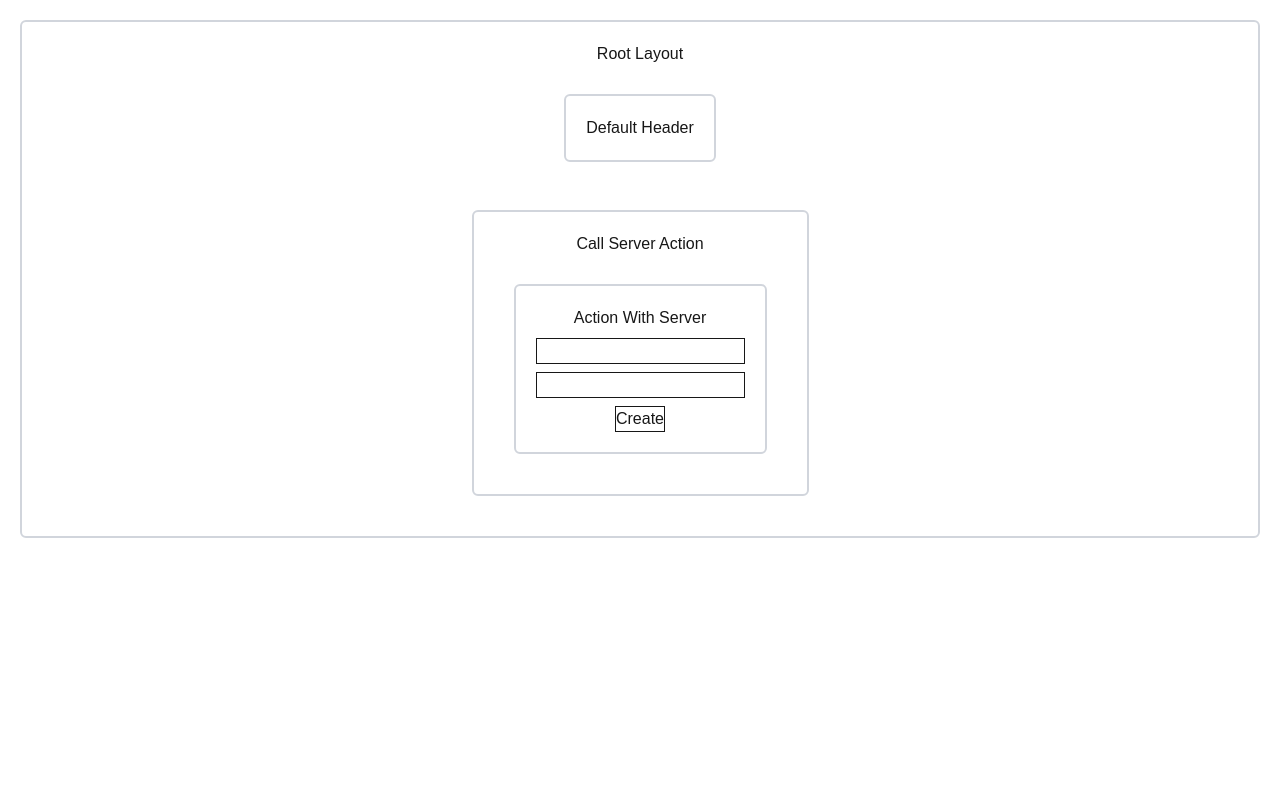
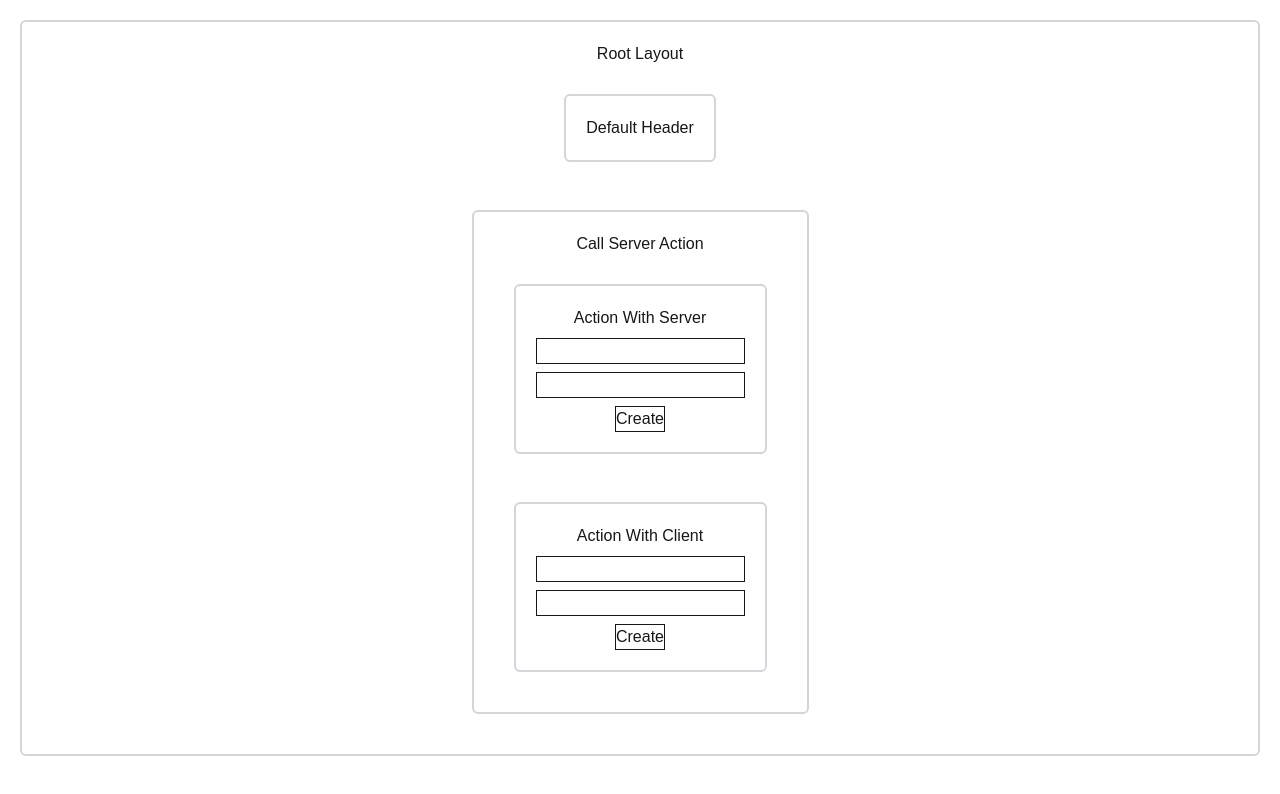
Before and after one commit to Yamamoto-Masaya1122/test-next.js, a Next.js app: page /call-server-action in a window 1280 px wide. Shown: the top 794 px of the page. Built offline with nearby package versions, Linux system fonts and the light colour scheme.

Commit message:
20251016学習

```diff
--- /dev/null
+++ b/src/actions/action-called-client.ts
@@ -0,0 +1,36 @@
+"use server";
+
+import { ERROR_MESSAGES } from "@/constants";
+import prisma from "@/lib/prisma";
+
+export const actionCalledClient = async (
+  name: string,
+  email: string
+): Promise<
+  | { success: false; errors: (keyof typeof ERROR_MESSAGES)[] }
+  | { success: true }
+> => {
+  try {
+    const errors: (keyof typeof ERROR_MESSAGES)[] = [];
+
+    if (name === "") {
+      errors.push("empty_name");
+    }
+    if (email === "") {
+      errors.push("empty_email");
+    }
+    if (errors.length > 0) {
+      return { success: false, errors };
+    }
+    await prisma.user.create({
+      data: {
+        name,
+        email,
+      },
+    });
+    return { success: true };
+  } catch (error) {
+    console.error(error);
+    return { success: false, errors: ["unexpected_error"] };
+  }
+};
--- a/src/app/(practice)/call-server-action/page.tsx
+++ b/src/app/(practice)/call-server-action/page.tsx
@@ -2,6 +2,7 @@ import React from "react";
 import { ERROR_MESSAGES } from "@/constants";
 import Box from "@/components/Box";
 import ActionWithServer from "@/components/ActionWithServer";
+import ActionWithClient from "@/components/ActionWithClient";
 
 type PropsType = {
   searchParams: Promise<{
@@ -14,6 +15,7 @@ const CallServerActionPage = async ({ searchParams }: PropsType) => {
     <Box>
       <h1>Call Server Action</h1>
       <ActionWithServer searchParams={searchParams} />
+      <ActionWithClient />
     </Box>
   );
 };
--- /dev/null
+++ b/src/components/ActionWithClient.tsx
@@ -0,0 +1,83 @@
+"use client";
+
+import React, { useState } from "react";
+import { actionCalledClient } from "@/actions/action-called-client";
+import { ERROR_MESSAGES } from "@/constants";
+import { ChangeEvent, FormEvent } from "react";
+import { useRouter } from "next/navigation";
+import Box from "@/components/Box";
+
+const ActionWithClient = () => {
+  const router = useRouter();
+  const [info, setInfo] = useState({
+    name: "",
+    email: "",
+  });
+  const [loading, setLoading] = useState(false);
+  const [errors, setErrors] = useState<(keyof typeof ERROR_MESSAGES)[]>([]);
+
+  const onChangeInfo = (e: ChangeEvent<HTMLInputElement>) => {
+    const { name, value } = e.target;
+    setInfo({ ...info, [name]: value });
+  };
+
+  const handleSubmit = async (e: FormEvent<HTMLFormElement>) => {
+    e.preventDefault();
+    setErrors([]);
+    setLoading(true);
+    const { name, email } = info;
+    const newErrors: (keyof typeof ERROR_MESSAGES)[] = [];
+    if (name === "") {
+      newErrors.push("empty_name");
+    }
+    if (email === "") {
+      newErrors.push("empty_email");
+    }
+    if (newErrors.length > 0) {
+      setErrors(newErrors);
+      setLoading(false);
+      return;
+    }
+    const res = await actionCalledClient(name, email);
+    setLoading(false);
+    if (res.success) {
+      router.push("/static-rendering");
+    } else {
+      setErrors(res.errors);
+    }
+  };
+  return (
+    <Box>
+      <h2>Action With Client</h2>
+      <form
+        onSubmit={handleSubmit}
+        className="flex flex-col items-center gap-2"
+      >
+        <input
+          type="text"
+          name="name"
+          className="border"
+          value={info.name}
+          onChange={onChangeInfo}
+        />
+        <input
+          type="email"
+          name="email"
+          className="border"
+          value={info.email}
+          onChange={onChangeInfo}
+        />
+        {errors.map((error) => (
+          <p key={error} className="text-red-500 text-sm">
+            {ERROR_MESSAGES[error]}
+          </p>
+        ))}
+        <button type="submit" className="border" disabled={loading}>
+          {loading ? "Loading..." : "Create"}
+        </button>
+      </form>
+    </Box>
+  );
+};
+
+export default ActionWithClient;
```
Also changed, not shown: 1 other file (tests, documents, lock files or other folders).
